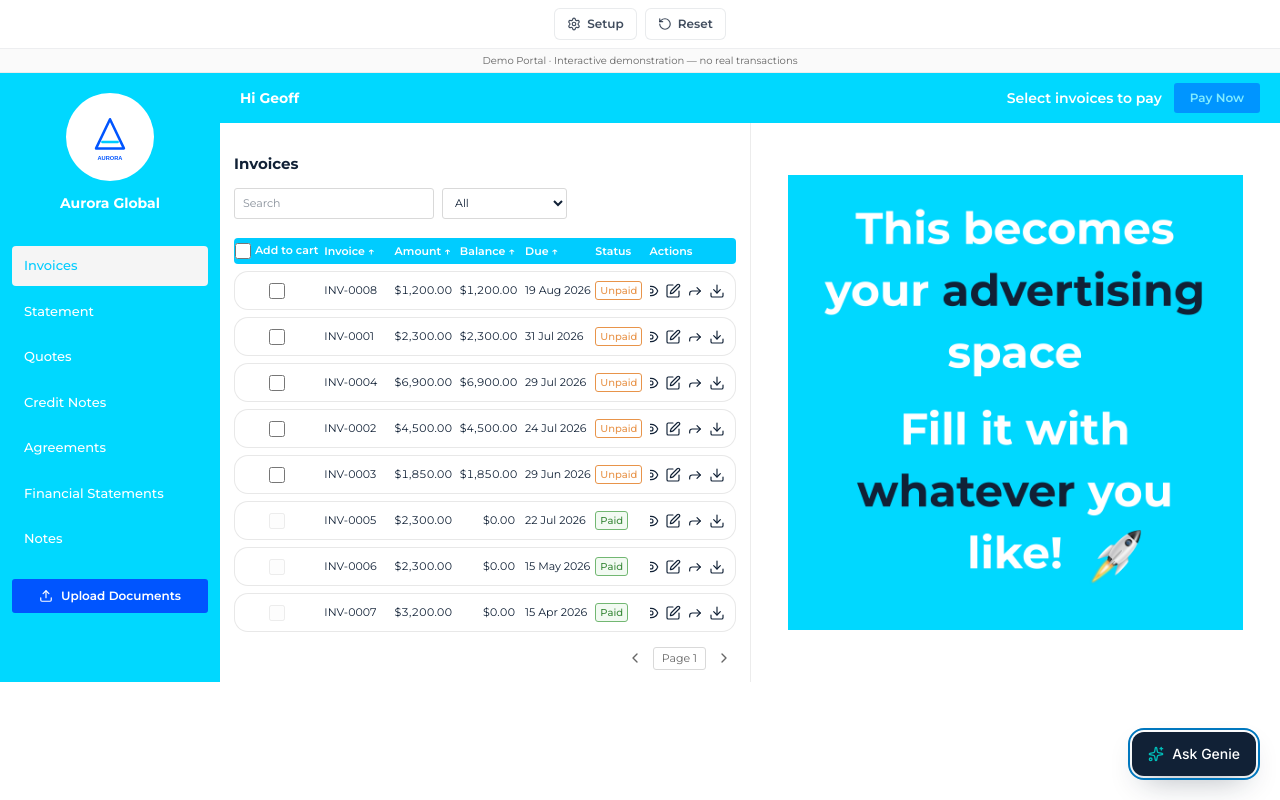
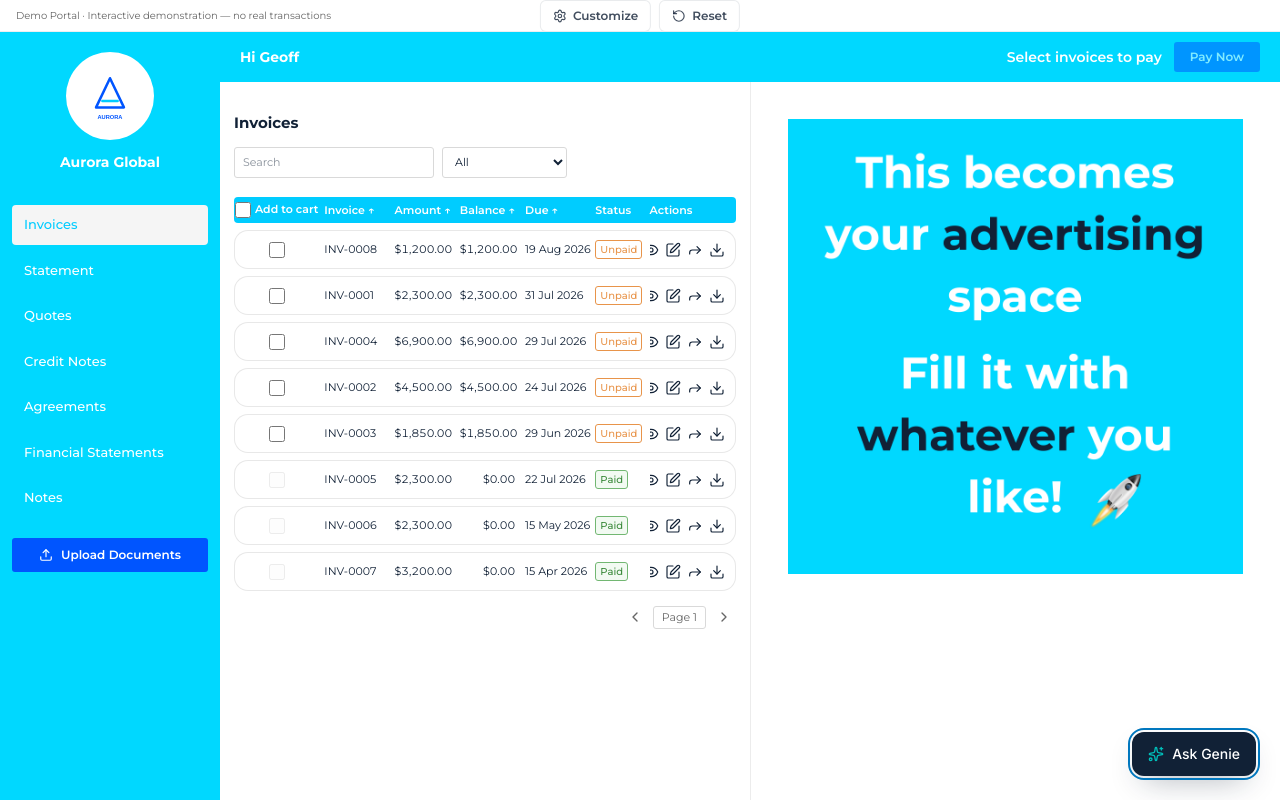
Before and after one commit to ThePortalGenie/portal-genie-site, a Next.js app: page /internal/client-portal in a window 1280 px wide. Built offline with nearby package versions, Linux system fonts and the light colour scheme.

Commit message:
Update Customize Bar

```diff
--- a/app/internal/client-portal/layout.tsx
+++ b/app/internal/client-portal/layout.tsx
@@ -15,7 +15,7 @@ export default function InternalClientPortalLayout({
 }) {
   return (
     <div
-      className={montserrat.className}
+      className={`${montserrat.className} flex min-h-0 flex-1 flex-col`}
       style={{ fontFamily: "'Montserrat', sans-serif" }}
     >
       {children}
--- a/components/demo/client-portal/ClientPortalDemo.tsx
+++ b/components/demo/client-portal/ClientPortalDemo.tsx
@@ -96,7 +96,7 @@ function PortalContentArea() {
 
 function PortalShell() {
   return (
-    <div className="grid min-h-0 flex-1 overflow-hidden lg:grid-cols-[minmax(200px,220px)_minmax(0,1fr)] lg:grid-rows-[auto_minmax(0,1fr)]">
+    <div className="grid h-full min-h-0 overflow-hidden lg:grid-cols-[minmax(200px,220px)_minmax(0,1fr)] lg:grid-rows-[auto_minmax(0,1fr)]">
       <DemoSidebar />
       <DemoSidebar mobile />
 
@@ -104,14 +104,14 @@ function PortalShell() {
         <DemoTopBar />
       </div>
 
-      <div className="grid min-h-0 min-w-0 overflow-hidden lg:col-start-2 lg:row-start-2 lg:grid-cols-[minmax(0,1fr)_minmax(0,1fr)]">
-        <div className="flex min-h-0 min-w-0 flex-col overflow-hidden">
+      <div className="grid h-full min-h-0 min-w-0 grid-rows-[minmax(0,1fr)] overflow-hidden lg:col-start-2 lg:row-start-2 lg:grid-cols-[minmax(0,1fr)_minmax(0,1fr)]">
+        <div className="flex h-full min-h-0 min-w-0 flex-col overflow-hidden">
           <div className="flex min-h-0 min-w-0 flex-1 flex-col overflow-hidden">
             <PortalContentArea />
           </div>
           <DemoPortalAdvertisingMobile />
         </div>
-        <div className="hidden min-h-0 min-w-0 overflow-hidden lg:block">
+        <div className="hidden h-full min-h-0 min-w-0 overflow-hidden lg:block">
           <DemoPortalAdvertisingPanel />
         </div>
       </div>
@@ -146,13 +146,16 @@ function ClientPortalDemoInner() {
     </>
   );
 
+  const previewPane = (
+    <div className="flex h-full min-h-0 flex-1 flex-col overflow-hidden">{previewContent}</div>
+  );
+
   if (isInternal) {
     return (
-      <div className="flex h-[100dvh] flex-col overflow-hidden bg-white">
+      <div className="flex h-dvh min-h-0 flex-col overflow-hidden bg-white">
         <ClientPortalSetupToolbar />
-        {demoNotice}
-        <div className="relative min-h-0 flex-1 overflow-hidden">
-          {previewContent}
+        <div className="relative flex min-h-0 flex-1 flex-col overflow-hidden">
+          {previewPane}
           <CustomisePortalPanel contained />
         </div>
         {modals}
@@ -161,9 +164,9 @@ function ClientPortalDemoInner() {
   }
 
   return (
-    <div className="flex h-[100dvh] flex-col overflow-hidden bg-white">
+    <div className="flex h-dvh min-h-0 flex-col overflow-hidden bg-white">
       {demoNotice}
-      {previewContent}
+      {previewPane}
       <DemoFloatingControls />
       <CustomisePortalPanel />
       {modals}
--- a/components/demo/client-portal/ClientPortalSetupToolbar.tsx
+++ b/components/demo/client-portal/ClientPortalSetupToolbar.tsx
@@ -5,23 +5,26 @@ import { useDemoPortal } from "@/lib/demo/client-portal/context";
 
 export function ClientPortalSetupToolbar() {
   const { state, dispatch } = useDemoPortal();
-  const setupOpen = state.customiseOpen;
+  const customizeOpen = state.customiseOpen;
 
   return (
-    <div className="relative z-[130] flex shrink-0 items-center justify-center border-b border-muted/25 bg-white px-4 py-2">
-      <div className="flex items-center gap-2">
+    <div className="relative z-[130] flex shrink-0 items-center border-b border-muted/25 bg-[#FFFFFF] px-4 py-2">
+      <p className="relative z-[1] max-w-[calc(50%-7rem)] truncate text-[10px] text-[#666]">
+        Demo Portal · Interactive demonstration — no real transactions
+      </p>
+      <div className="absolute left-1/2 top-1/2 flex -translate-x-1/2 -translate-y-1/2 items-center gap-2">
         <button
           type="button"
           onClick={() => dispatch({ type: "SET_CUSTOMISE_OPEN", open: true })}
           className={`inline-flex items-center gap-1.5 rounded-md border px-3 py-1.5 text-[12px] font-semibold transition-colors ${
-            setupOpen
+            customizeOpen
               ? "border-portal-blue/30 bg-portal-blue/15 text-portal-navy"
               : "border-muted/30 bg-white text-portal-navy/80 hover:border-portal-blue/25 hover:bg-[#fafafa]"
           }`}
-          aria-pressed={setupOpen}
+          aria-pressed={customizeOpen}
         >
           <Settings className="h-3.5 w-3.5 shrink-0" aria-hidden="true" />
-          Setup
+          Customize
         </button>
         <button
           type="button"
--- a/components/demo/client-portal/CustomiseHeaderActions.tsx
+++ b/components/demo/client-portal/CustomiseHeaderActions.tsx
@@ -18,9 +18,6 @@ function useActionFeedback() {
 
   return { feedback, showFeedback: setFeedback };
 }
-
-const ACTION_BUTTON_SIZE_CLASS =
-  "inline-flex h-[30px] w-[90px] shrink-0 items-center justify-center rounded-md px-2.5 text-[11px] font-semibold";
 
 export function CustomiseHeaderActions() {
   const { state, dispatch } = useDemoPortal();
@@ -46,7 +43,7 @@ export function CustomiseHeaderActions() {
       <button
         type="button"
         onClick={handleSave}
-        className={`${ACTION_BUTTON_SIZE_CLASS} border border-muted/30 text-portal-navy/80 transition-colors hover:border-portal-blue/30 hover:bg-portal-blue/5`}
+        className="inline-flex h-[30px] shrink-0 items-center rounded-md border border-muted/30 px-2.5 text-[11px] font-semibold text-portal-navy/80 transition-colors hover:border-portal-blue/30 hover:bg-portal-blue/5"
       >
         {saveFeedback.feedback === "saved" ? "✓ Saved" : "Save"}
       </button>
@@ -54,7 +51,7 @@ export function CustomiseHeaderActions() {
         type="button"
         onClick={handlePublish}
         disabled={!canPublish}
-        className={`${ACTION_BUTTON_SIZE_CLASS} bg-portal-blue text-white transition-opacity disabled:cursor-not-allowed disabled:opacity-45`}
+        className="inline-flex h-[30px] shrink-0 items-center rounded-md bg-portal-blue px-2.5 text-[11px] font-semibold text-white transition-opacity disabled:cursor-not-allowed disabled:opacity-45"
         title={canPublish ? undefined : "Save your changes before publishing"}
       >
         {publishFeedback.feedback === "published" ? "✓ Published" : "Publish"}
--- a/components/demo/client-portal/DemoPortalAdvertisingPanel.tsx
+++ b/components/demo/client-portal/DemoPortalAdvertisingPanel.tsx
@@ -102,6 +102,13 @@ export function NoticeBoardCreative({ board }: { board: NoticeBoard }) {
   );
 }
 
+/** Desktop notice-board slot — top-aligned, independent of main content height. */
+function DesktopNoticeBoardSlot({ children }: { children: React.ReactNode }) {
+  return (
+    <div className="aspect-square w-full max-w-full shrink-0">{children}</div>
+  );
+}
+
 export function DemoPortalAdvertisingPanel() {
   const { state } = useDemoPortal();
   const board = getActiveNoticeBoard(state.noticeBoards, state.activeNoticeBoardId);
@@ -112,12 +119,12 @@ export function DemoPortalAdvertisingPanel() {
 
   return (
     <aside
-      className="flex h-full min-h-0 items-center justify-center overflow-hidden border-l border-[#ececec] bg-white p-3"
+      className="flex h-full min-h-0 flex-col overflow-hidden border-l border-[#ececec] bg-white p-3"
       aria-label="Promotional banner"
     >
-      <NoticeBoardCanvas>
+      <DesktopNoticeBoardSlot>
         <NoticeBoardCreative board={board} />
-      </NoticeBoardCanvas>
+      </DesktopNoticeBoardSlot>
     </aside>
   );
 }
--- a/components/layout/AppChrome.tsx
+++ b/components/layout/AppChrome.tsx
@@ -19,7 +19,7 @@ export function AppChrome({ children }: { children: ReactNode }) {
     return (
       <>
         <ScrollToTopOnNavigate />
-        <div className="flex-1">{children}</div>
+        <div className="flex min-h-0 flex-1 flex-col">{children}</div>
       </>
     );
   }
```
